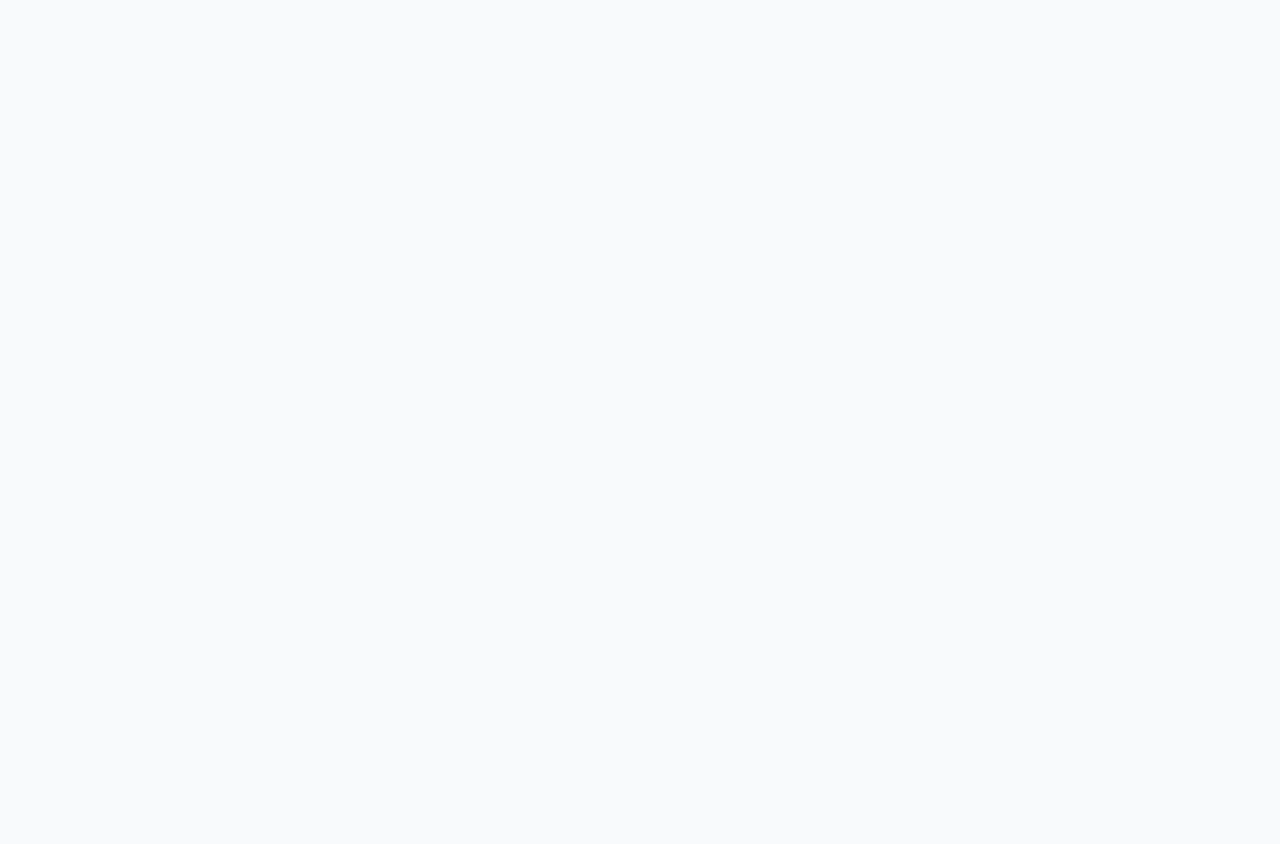
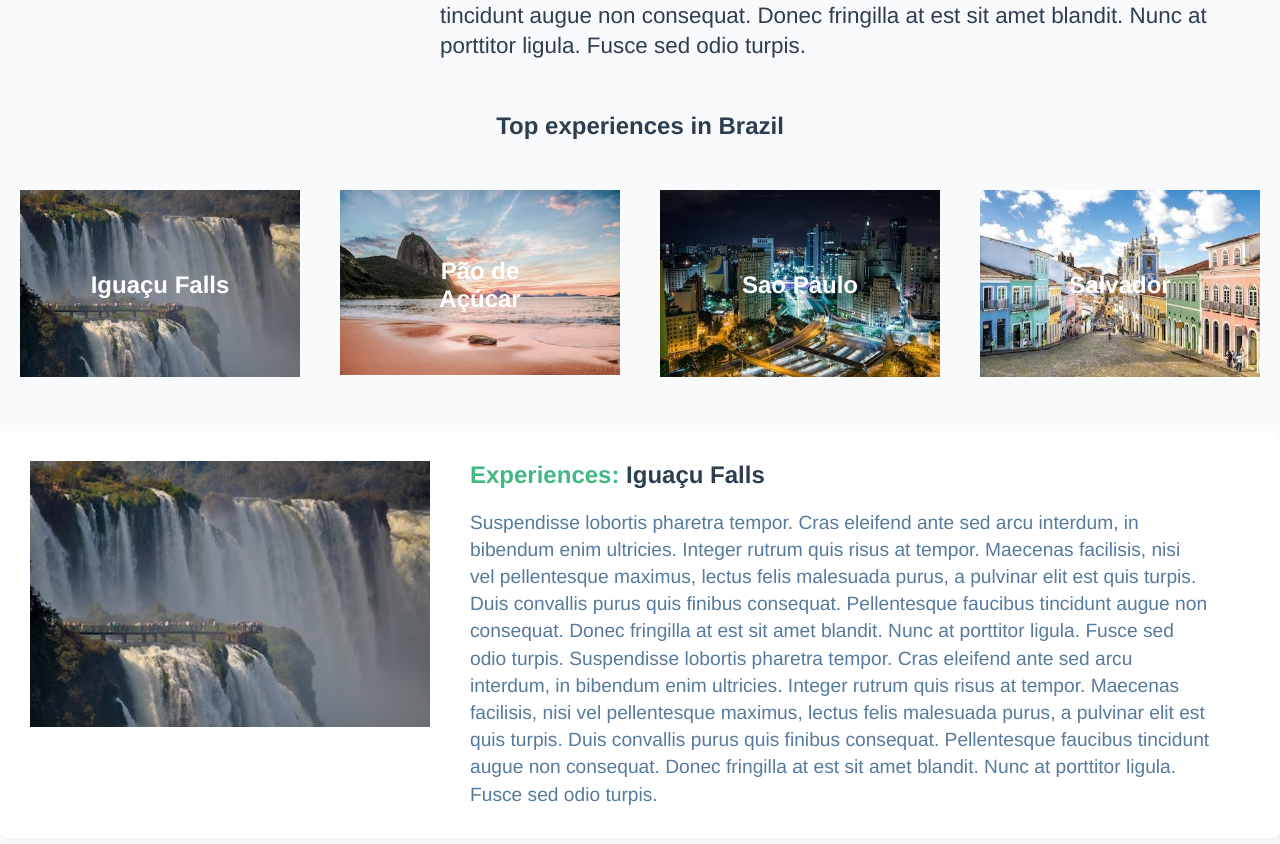
Before and after one commit to leoziondev/vueschool-vue-router-for-everyone, a Vue app: page /destination/brazil/iguacu-falls in a window 1280 px wide. Shown: the part 490-1334 px from the top of the page. Before the commit the page ends 800 px from the top, so only its background shows below. Built offline with nearby package versions, Linux system fonts and the light colour scheme.

Commit message:
nested routes

```diff
--- a/src/router/index.js
+++ b/src/router/index.js
@@ -12,11 +12,22 @@ const routes = [
     props: true,
   },
   {
-    path: "/details/:slug",
+    path: "/destination/:slug",
     name: "DestinationDetails",
     props: true,
     component: () =>
       import(/* webpackChunckName: "details" */ "../views/DestinationDetails"),
+    children: [
+      {
+        path: ":experienceSlug",
+        name: "experienceDetails",
+        props: true,
+        component: () =>
+          import(
+            /* webpackChunckName: "ExperienceDetails" */ "../views/ExperienceDetails"
+          ),
+      },
+    ],
   },
 ];
 
--- a/src/views/DestinationDetails.vue
+++ b/src/views/DestinationDetails.vue
@@ -1,4 +1,5 @@
 <template>
+  <div class="container">
     <section class="destination">
       <div class="destination-cover">
         <img
@@ -11,6 +12,33 @@
         <p>{{ destination.description }}</p>
       </div>
     </section>
+    <section class="experiences">
+      <h2>Top experiences in {{ destination.name }}</h2>
+      <div class="cards">
+        <div
+          v-for="experience in destination.experiences"
+          :key="experience.slug"
+          class="card"
+        >
+          <router-link
+            :to="{
+              name: 'experienceDetails',
+              params: { experienceSlug: experience.slug },
+            }"
+          >
+            <img
+              :src="require(`@/assets/${experience.image}`)"
+              :alt="experience.name"
+            />
+            <h3 class="card__text">
+              {{ experience.name }}
+            </h3>
+          </router-link>
+        </div>
+      </div>
+      <router-view :key="$route.path" />
+    </section>
+  </div>
 </template>
 
 <script>
@@ -37,11 +65,17 @@ export default {
 </script>
 
 <style scoped>
+.container {
+  width: 100%;
+  max-width: 1400px;
+  margin: 50px auto;
+}
+
 .destination {
-  width: 1140px;
-  margin: 50px auto;
+  width: 100%;
   display: flex;
   justify-content: space-between;
+  margin-bottom: 50px;
 }
 
 .destination-cover {
@@ -59,9 +93,67 @@ export default {
   text-align: left;
 }
 
-p {
+.destination-details p {
   font-size: 1.4rem;
   line-height: 1.9rem;
   margin-top: 20px;
 }
+
+.cards {
+  display: grid;
+  grid-template-columns: repeat(4, 1fr);
+  gap: 40px;
+  margin-top: 50px;
+}
+
+.cards img {
+  max-width: 100%;
+}
+
+.card {
+  position: relative;
+}
+
+.card__text {
+  position: absolute;
+  top: 50%;
+  left: 50%;
+  transform: translate(-50%, -50%);
+  color: white;
+  font-size: 1.5rem;
+  font-weight: bold;
+  text-decoration: none;
+}
+
+@media (max-width: 1280px) {
+  .cards {
+    padding: 0 20px;
+  }
+}
+
+@media (max-width: 1024px) {
+  .container {
+    margin-top: 0;
+  }
+  .destination {
+    display: flex;
+    flex-direction: column;
+  }
+
+  .destination-cover {
+    width: 100%;
+    max-height: 420px;
+    overflow: hidden;
+    margin-bottom: 30px;
+  }
+
+  .cards {
+    grid-template-columns: repeat(2, 1fr);
+  }
+}
+@media (max-width: 560px) {
+  .cards {
+    grid-template-columns: repeat(1, 1fr);
+  }
+}
 </style>
--- /dev/null
+++ b/src/views/ExperienceDetails.vue
@@ -0,0 +1,110 @@
+<template>
+  <section class="experience-container">
+    <div class="experience">
+      <div class="experience-cover">
+        <img
+          :src="require(`@/assets/${experience.image}`)"
+          :alt="experience.name"
+        />
+      </div>
+      <div class="experience-details">
+        <h4><span>Experiences:</span> {{ experience.name }}</h4>
+        <p>{{ experience.description }}</p>
+      </div>
+    </div>
+  </section>
+</template>
+
+<script>
+import store from "@/store.js";
+
+export default {
+  props: {
+    slug: {
+      type: String,
+      required: true,
+    },
+    experienceSlug: {
+      type: String,
+      required: true,
+    },
+  },
+  computed: {
+    destination() {
+      return store.destinations.find(
+        (destination) => destination.slug === this.slug
+      );
+    },
+    experience() {
+      return this.destination.experiences.find(
+        (experience) => experience.slug === this.experienceSlug
+      );
+    },
+  },
+};
+</script>
+
+<style scoped>
+.experience-container {
+  margin-top: 50px;
+}
+.experience {
+  width: 100%;
+  display: flex;
+  justify-content: space-between;
+  margin-bottom: 50px;
+  background: white;
+  border-radius: 8px;
+  padding: 30px;
+  box-shadow: 3px 3px 3px rgba(0, 0, 0, 0.03);
+}
+
+.experience-cover {
+  width: 400px;
+}
+
+.experience-cover img {
+  width: 100%;
+  object-fit: cover;
+}
+
+.experience-details {
+  flex: 1;
+  margin: 0 40px;
+  text-align: left;
+}
+
+.experience-details h4 {
+  font-size: 1.5rem;
+  font-weight: bold;
+}
+
+.experience-details h4 span {
+  color: #42b983;
+}
+
+.experience-details p {
+  font-size: 1.2rem;
+  line-height: 1.7rem;
+  margin-top: 20px;
+  color: #567a9d;
+}
+
+@media (max-width: 1024px) {
+  .experience {
+    display: flex;
+    flex-direction: column;
+  }
+
+  .experience-details {
+    margin: 0;
+  }
+
+  .experience-cover {
+    width: 100%;
+    max-height: 420px;
+    overflow: hidden;
+    margin-bottom: 30px;
+  }
+}
+</style>
```
Lines whose indentation alone changed are shown as unchanged.
